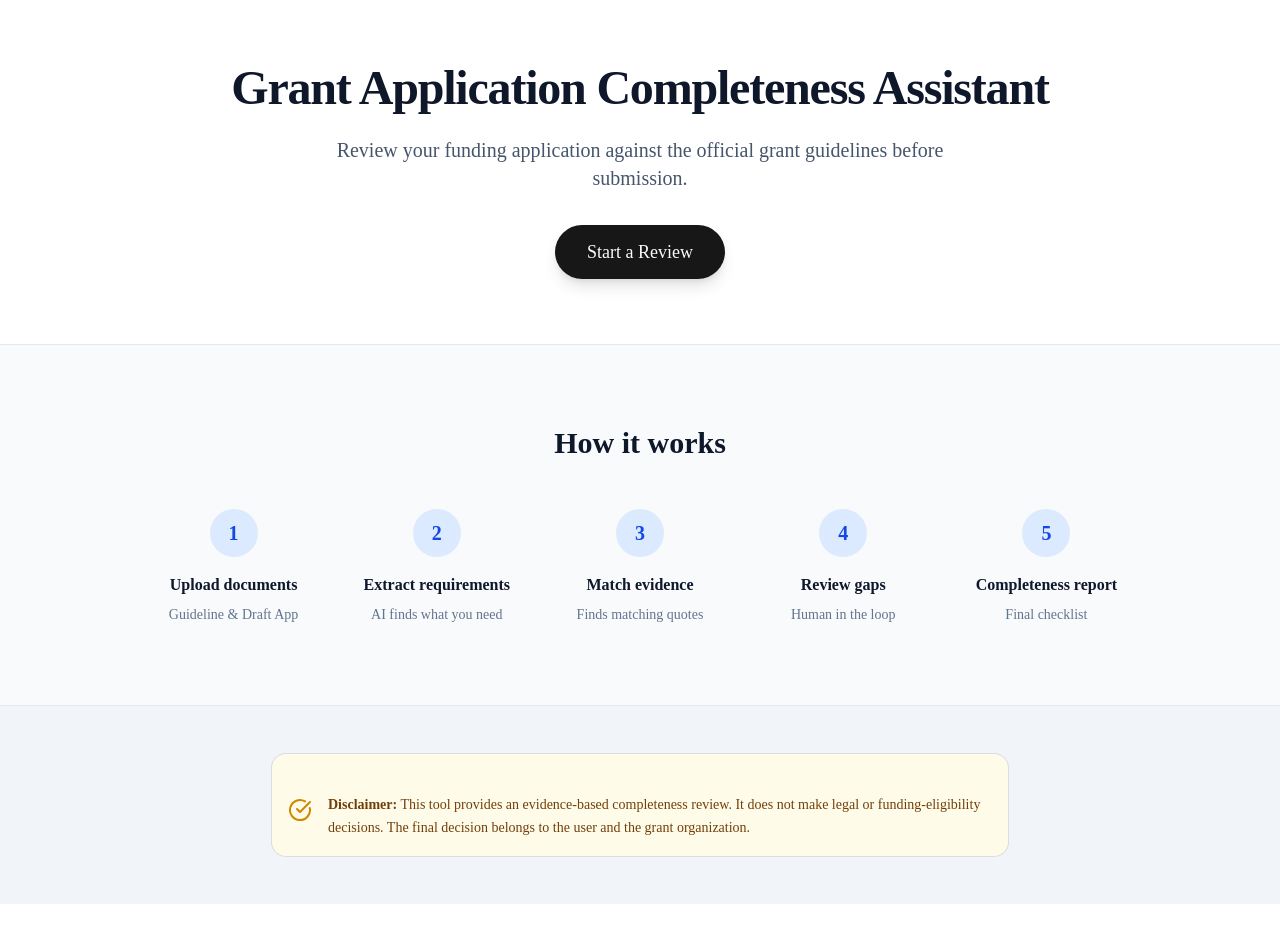
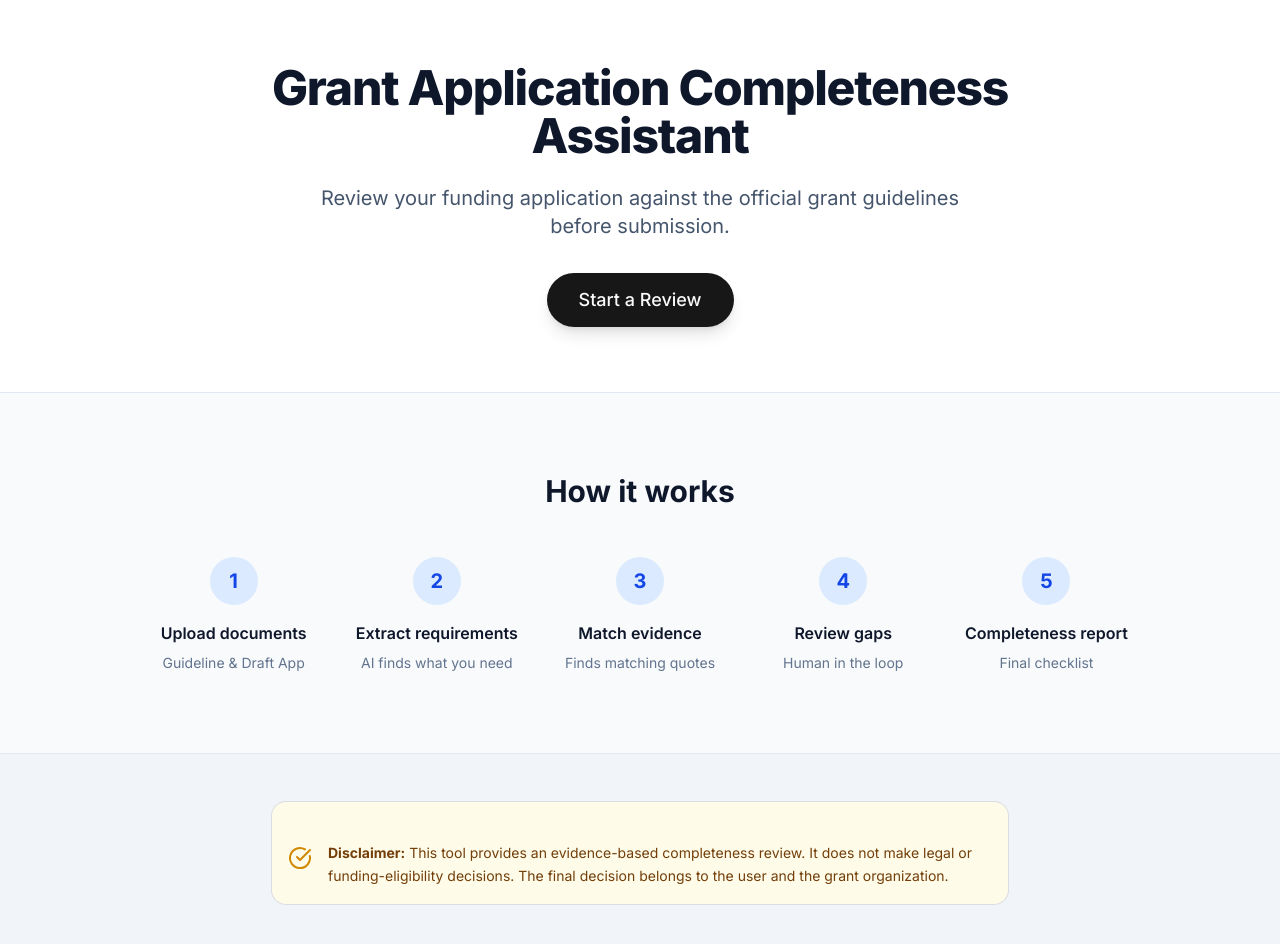
Before and after one commit to prakharsingh-74/Aggroso-Assg, a Next.js app: page / in a window 1280 px wide. Shown: the top 944 px of the page. Before the commit the page ends 904 px from the top, so only its background shows below. Built offline with nearby package versions, Linux system fonts and the light colour scheme.

Commit message:
custom font added

```diff
--- a/src/app/layout.tsx
+++ b/src/app/layout.tsx
@@ -1,15 +1,15 @@
 import type { Metadata } from "next";
-import { Geist, Geist_Mono } from "next/font/google";
+import { Inter, Plus_Jakarta_Sans } from "next/font/google";
 import "./globals.css";
 
-const geistSans = Geist({
-  variable: "--font-geist-sans",
+const inter = Inter({
   subsets: ["latin"],
+  variable: "--font-sans",
 });
 
-const geistMono = Geist_Mono({
-  variable: "--font-geist-mono",
+const plusJakarta = Plus_Jakarta_Sans({
   subsets: ["latin"],
+  variable: "--font-heading",
 });
 
 export const metadata: Metadata = {
@@ -17,13 +17,13 @@
   description: "Review your funding application against the official grant guidelines.",
 };
 
-export default function RootLayout({ children }: LayoutProps<"/">) {
+export default function RootLayout({ children }: { children: React.ReactNode }) {
   return (
     <html
       lang="en"
-      className={`${geistSans.variable} ${geistMono.variable} h-full antialiased`}
+      className={`${inter.variable} ${plusJakarta.variable} font-sans h-full antialiased`}
     >
-      <body className="min-h-full flex flex-col">{children}</body>
+      <body className="min-h-full flex flex-col font-sans">{children}</body>
     </html>
   );
 }
```
